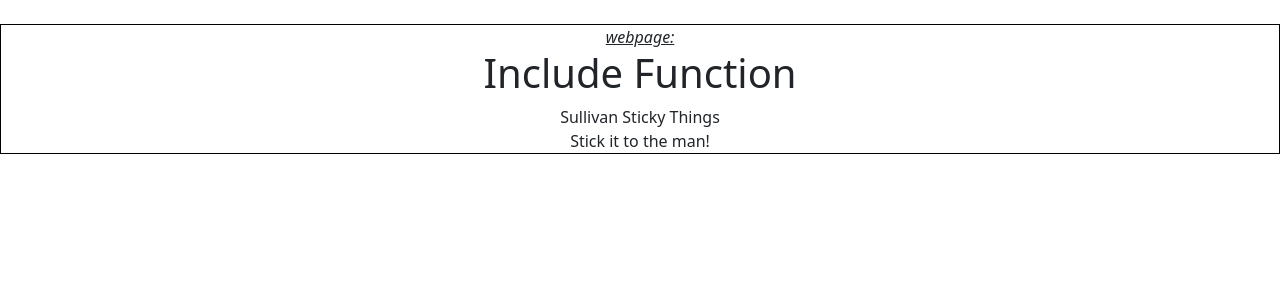
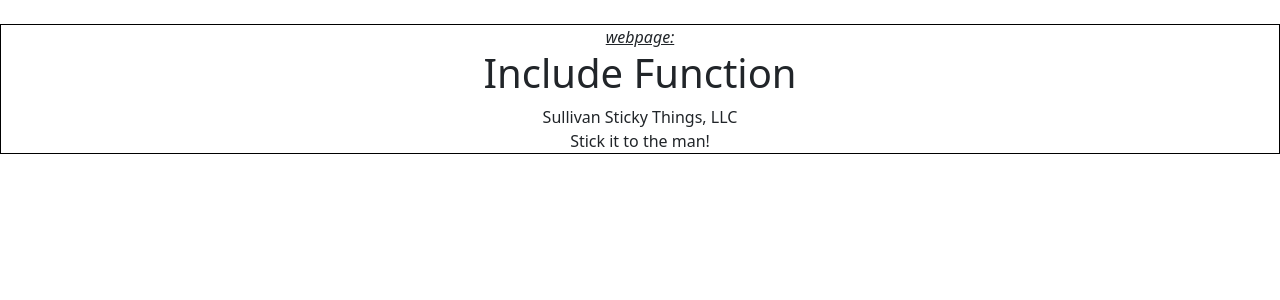
Before and after one commit to ks982579/phpcourse, a PHP site: page / in a window 1280 px wide. Shown: the part 56-356 px from the top of the page. Run offline with PHP 8.4, Linux system fonts and the light colour scheme.

Commit message:
Updated Company Name

```diff
--- a/variables.php
+++ b/variables.php
@@ -1,5 +1,5 @@
 <!-- variables.php page -->
 <?php
-    $companyName = "Sullivan Sticky Things";
+    $companyName = "Sullivan Sticky Things, LLC";
     $tagLine = "Stick it to the man!";
 ?>
```
